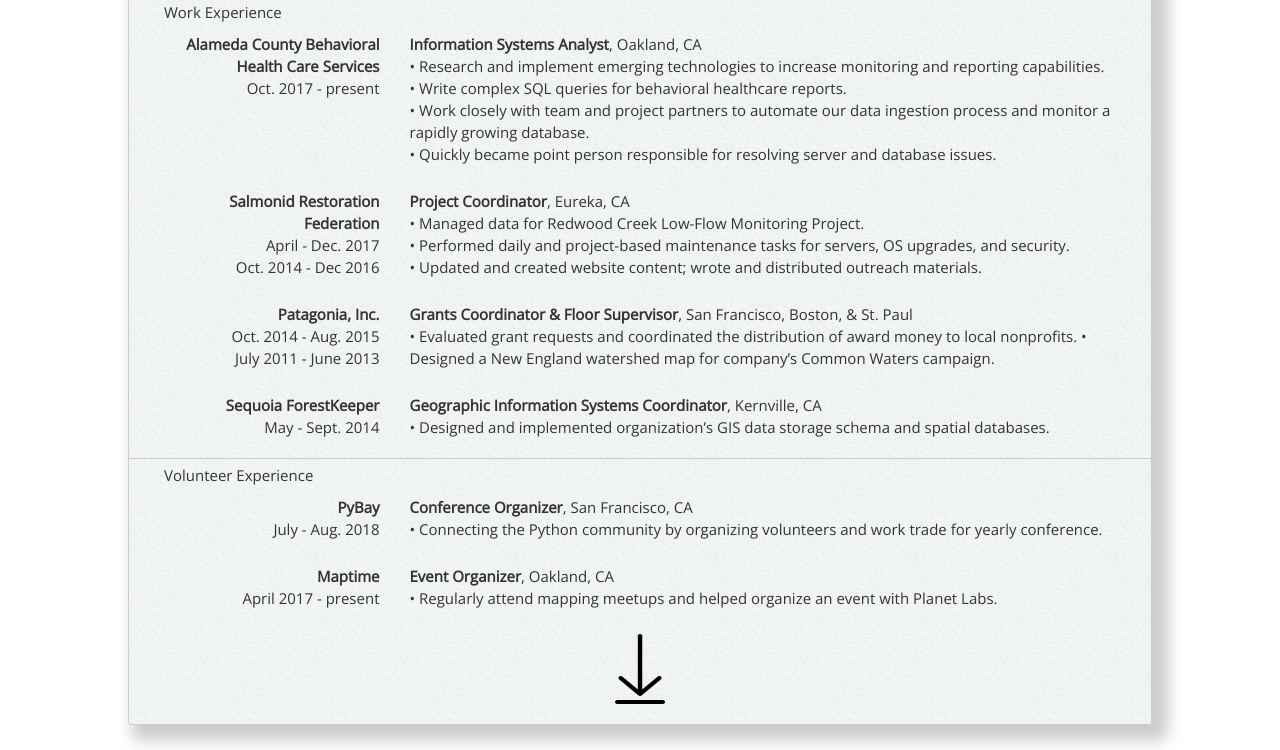
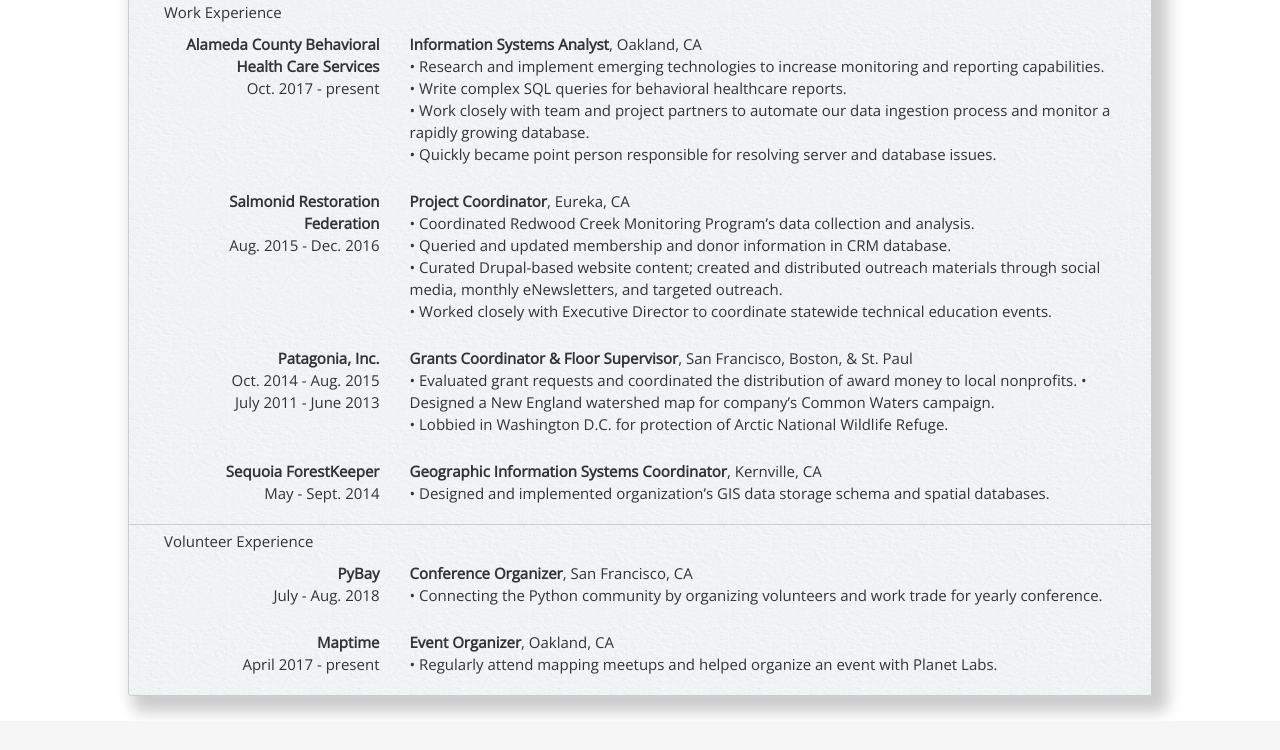
Before and after one commit to kathryn-rowe/Kathryn-Rowe-portfolio, a Flask app: page /resume in a window 1280 px wide. Shown: the part 878-1628 px from the top of the page. After the commit the page ends 1592 px from the top, so only its background shows below. Run offline with Flask 2, Linux system fonts and the light colour scheme; some libraries are stand-ins or nearby versions.

Commit message:
Update resume

```diff
--- a/templates/resume.html
+++ b/templates/resume.html
@@ -83,12 +83,14 @@
     </div>
 
     <div class="row">
-        <div class="col-xs-12 col-md-3 col-lg-3" align="right"><b>Salmonid Restoration Federation</b><br> April - Dec. 2017<br> Oct. 2014 - Dec 2016</div>
+        <div class="col-xs-12 col-md-3 col-lg-3" align="right"><b>Salmonid Restoration Federation</b><br> Aug. 2015 - Dec. 2016</div>
         <div class="col-xs-12 col-md-9 col-lg-9">
             <b>Project Coordinator</b>, Eureka, CA<br>
-            • Managed data for Redwood Creek Low-Flow Monitoring Project.<br>
-            • Performed daily and project-based maintenance tasks for servers, OS upgrades, and security.<br>
-            • Updated and created website content; wrote and distributed outreach materials.
+            • Coordinated Redwood Creek Monitoring Program’s data collection and analysis.<br>
+            • Queried and updated membership and donor information in CRM database.<br>
+            • Curated Drupal-based website content; created and distributed outreach materials through
+social media, monthly eNewsletters, and targeted outreach.<br>
+            • Worked closely with Executive Director to coordinate statewide technical education events.
         </div>
     </div>
 
@@ -97,7 +99,8 @@
         <div class="col-xs-12 col-md-9 col-lg-9">
             <b>Grants Coordinator & Floor Supervisor</b>, San Francisco, Boston, & St. Paul<br>
             • Evaluated grant requests and coordinated the distribution of award money to local nonprofits.
-            • Designed a New England watershed map for company’s Common Waters campaign.
+            • Designed a New England watershed map for company’s Common Waters campaign.<br>
+            • Lobbied in Washington D.C. for protection of Arctic National Wildlife Refuge.
         </div>
     </div>
 
@@ -132,12 +135,12 @@
         </div>
     </div>
     <!-- Download my resume -->
-    <div class="row">
+    <!-- <div class="row">
         <div class="col-xs-12 col-md-12 col-lg-12" align="center">
             <a href="./static/Kathryn_Rowe_Resume.pdf" download="Kathryn_Rowe_Resume" data-toggle="tooltip" data-placement="right" title="Download Kathryn's resume">
                 <img border="0" src="./static/images/download.png" alt="KatePDF" width="50" height="70">
             </a>
         </div>
-    </div>
+    </div> -->
 </div>
 {% endblock %}
```
